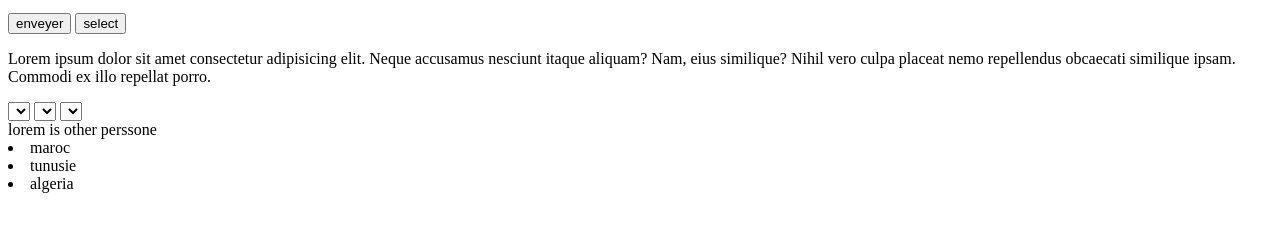
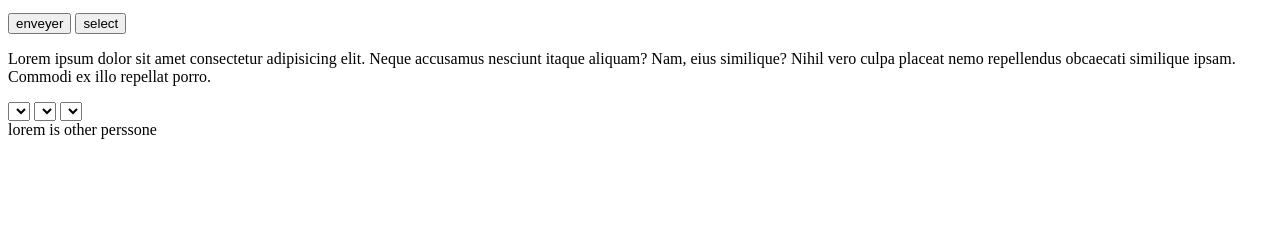
Before and after one commit to salah-555/test, a plain HTML site: page index.html in a window 1280 px wide. Shown: the part 119-350 px from the top of the page. Drawn offline with Linux system fonts and the light colour scheme.

Commit message:
delete ul

```diff
--- a/index.html
+++ b/index.html
@@ -18,11 +18,6 @@
     </section>
     <div>
         <span> lorem is other perssone </span>
-        <lu>
-            <li>maroc</li>
-            <li>tunusie</li>
-            <li>algeria</li>
-        </lu>
     </div>
 </body>
 </html>
```
